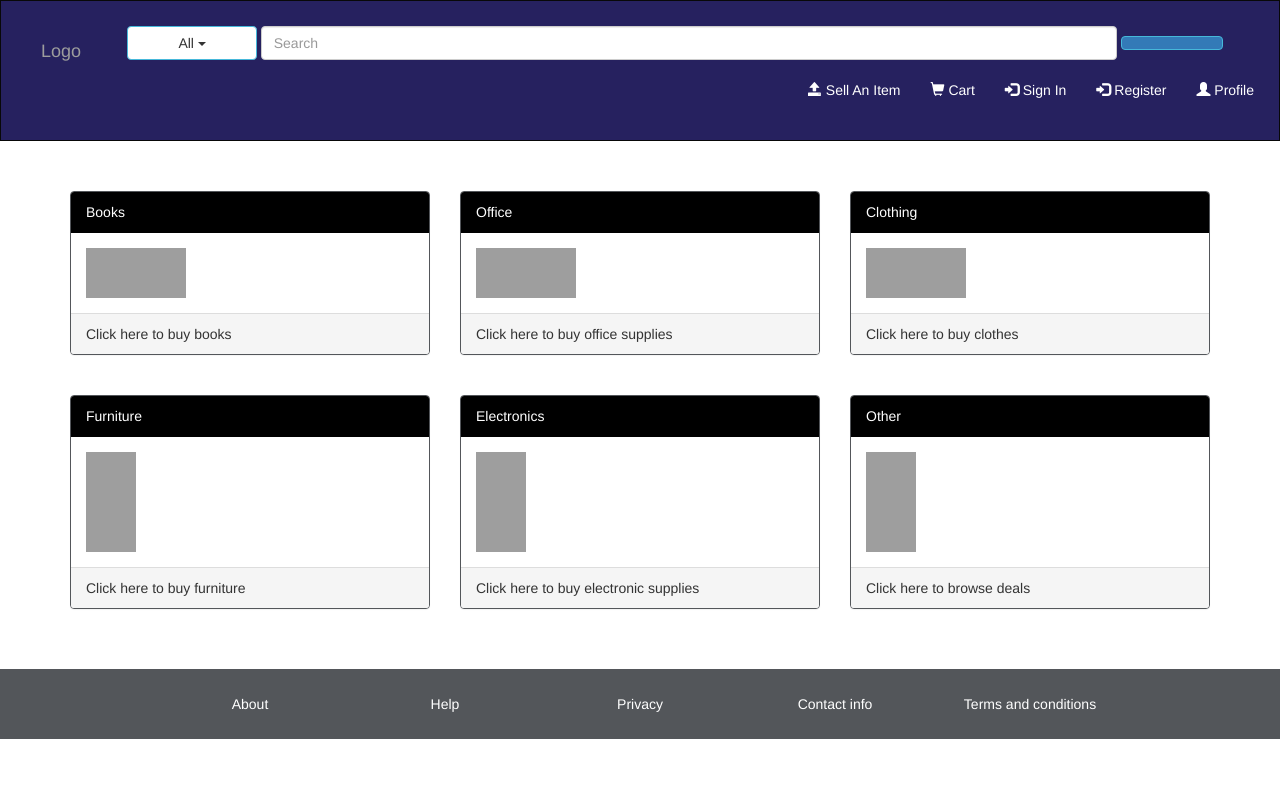
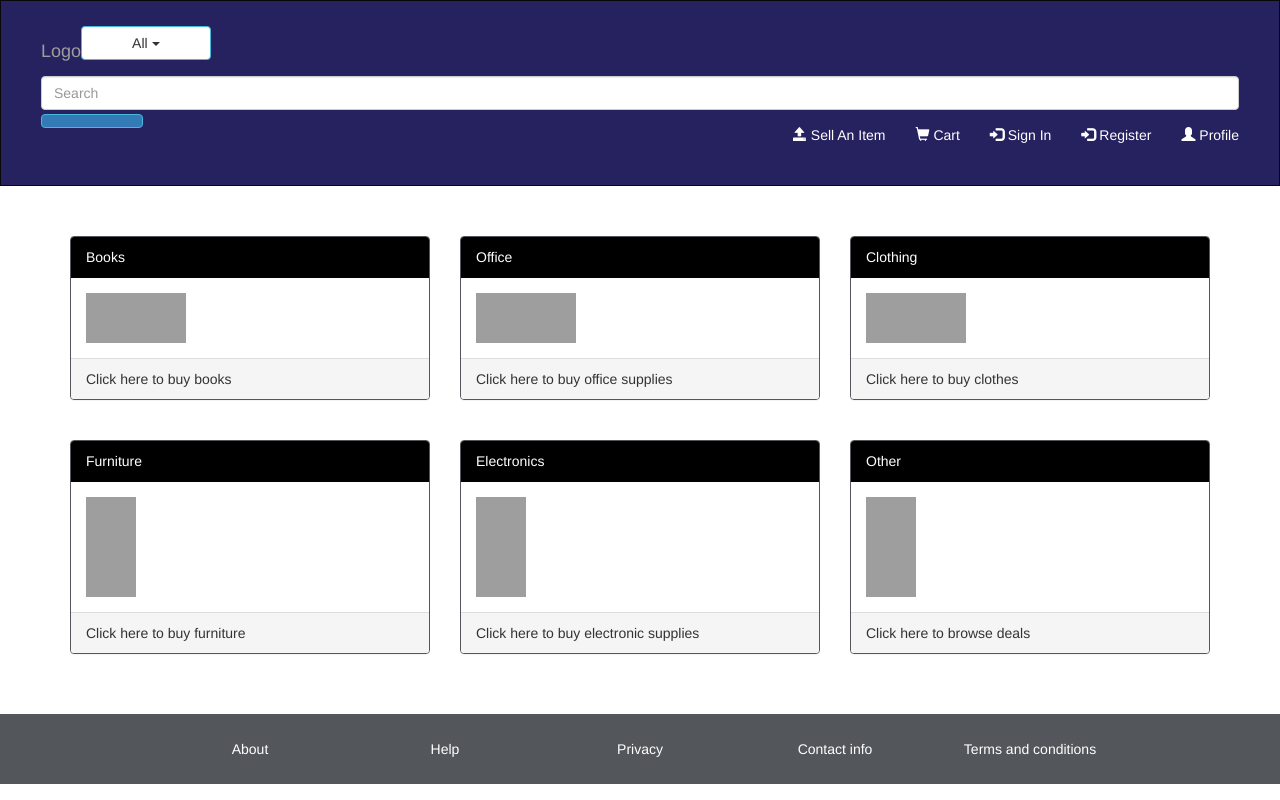
Before and after one commit to ephuong/GatorSwap, a PHP site: page / in a window 1280 px wide. Run offline with PHP 8.4, Linux system fonts and the light colour scheme; grey boxes are pictures that could not be loaded.

Commit message:
Fixing the header

```diff
--- a/application/view/_templates/header.php
+++ b/application/view/_templates/header.php
@@ -87,7 +87,9 @@
       </button>
       <a class="navbar-brand" href="<?php echo URL; ?>home/index">Logo</a>
     </div>
+
     <div class="collapse navbar-collapse" id="myNavbar">
+      <ul class="nav navbar-nav navbar-left">
 	     <div class="form-inline">
         <div class="row text-center">
 		    <label>
@@ -104,8 +106,11 @@
               <li role="presentation"><a role="menuitem" tabindex="1" href="#">Other</a></li>
           </ul>
         </div>
+        </label>
+        </div>
+      </div>
+      </ul>
 
-	  </label>
 	  <input type="search" class="form-control" size="100px" class="glyphicon glyphicon-search" placeholder="Search">
 	  <button type="button" class="btn btn-secondary btn-primary "> <span class="glyphicons glyphicons-search"></span> </button>
 
@@ -118,14 +123,6 @@
         <li><a href="<?php echo URL; ?>home/profile" class="headerLinks"><span class="glyphicon glyphicon-user headerLinks"></span> Profile</a></li>
 
     </ul>
-
-    </div>
-
-		</div>
-	  </div>
-
-    </div>
-  </div>
 </nav>
  <script>
 $(function(){
```
Lines whose indentation alone changed are shown as unchanged.
